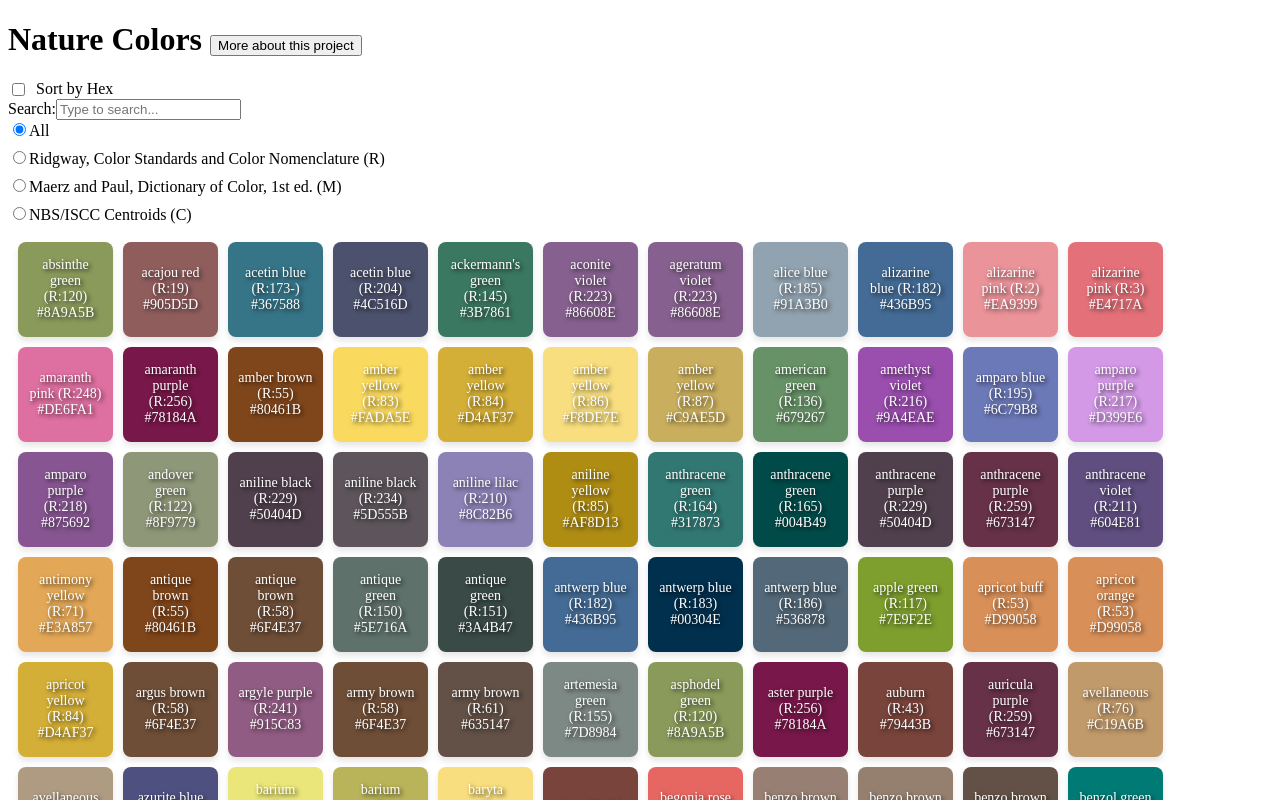
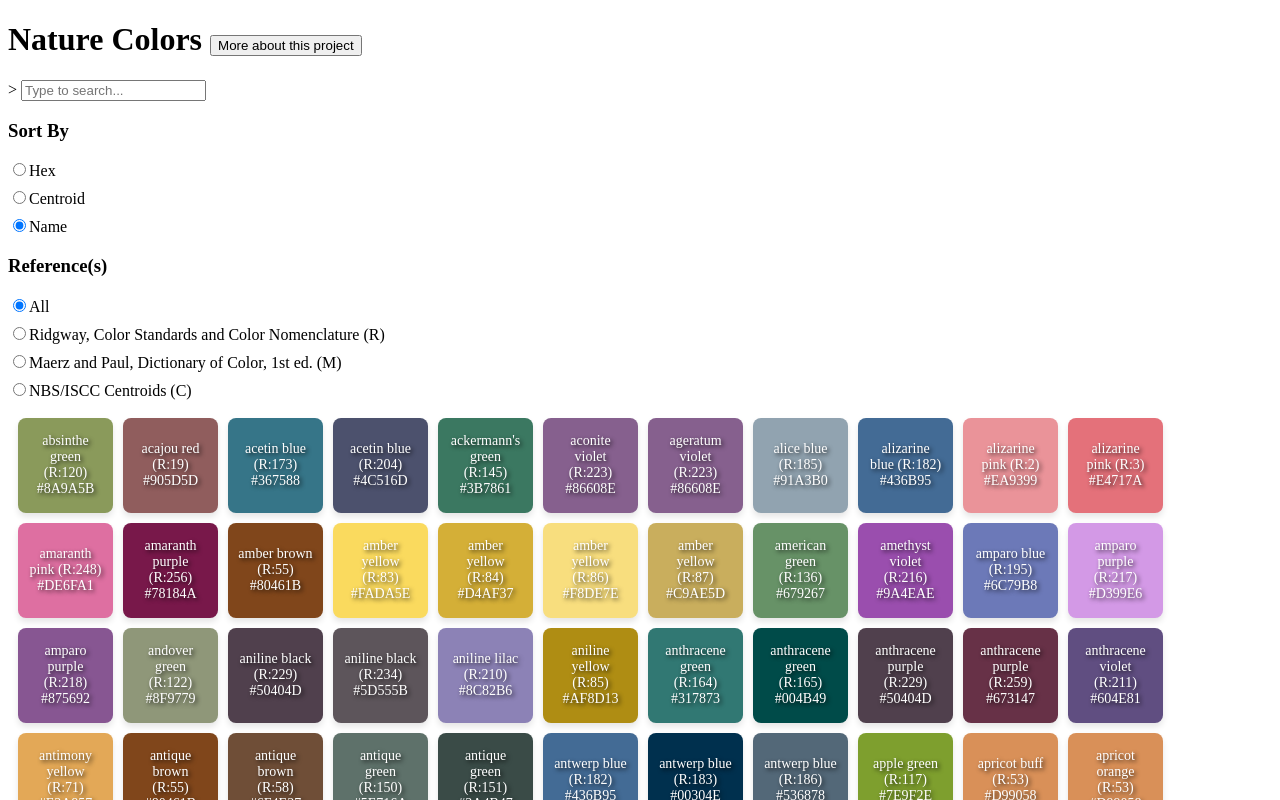
Before and after one commit to thefungiz/nature-colors, a React (Vite) app: page / in a window 1280 px wide. Shown: the top 800 px of the page. Built offline with nearby package versions, Linux system fonts and the light colour scheme.

Commit message:
update sorting functions

```diff
--- a/src/components/App.tsx
+++ b/src/components/App.tsx
@@ -1,8 +1,8 @@
 import React, { useEffect, useState } from 'react';
 import SearchBox from './SearchBox';
 import ColorBoxDisplay from './ColorDisplay';
-import { getColors, sortByHex } from '../service/color-service';
-import { Options, SimpleRow } from '../types';
+import { getColors, sortByCentroid, sortByHex } from '../service/color-service';
+import { Options, SimpleRow, SortBy } from '../types';
 import RadioBox from './RadioBox';
 
 const aboutThis = `This project is a spin off of jaffer's research into what we know about colors throughout history transposing into the digital space.
@@ -12,30 +12,39 @@ const App: React.FC = () => {
   const [query, setQuery] = useState<string>('');
   const [data, setData] = useState<SimpleRow[]>(sortByHex(getColors(Options.All)));
   const [selectedOption, setSelectedOption] = useState<Options>(Options.All);
-  const [isSortChecked, setIsSortChecked] = useState(false);
+  const [sortBy, setSortBy] = useState<SortBy>(SortBy.Name);
 
   const handleOptionChange = (value: Options) => {
     setSelectedOption(value);
   };
 
+  const handleSortByChange = (value: SortBy) => {
+    setSortBy(value);
+  };
+
+  const sortByToFunc: Record<SortBy, (rows: SimpleRow[]) => SimpleRow[]> = {
+    [SortBy.Name]: (rows) => rows,
+    [SortBy.Hex]: (rows) => sortByHex(rows),
+    [SortBy.Centroid]: (rows) => sortByCentroid(rows),
+  };
+
   useEffect(() => {
     const colors = query === '' ? getColors(selectedOption) : getColors(selectedOption, x => x.name.toLowerCase().includes(query) || x.hex.includes(query))
-    setData(isSortChecked ? sortByHex(colors) : colors);
-  }, [query, selectedOption, isSortChecked]);
+    setData(sortByToFunc[sortBy](colors));
+  }, [query, selectedOption, sortBy]);
 
   return (
     <div>
       <h1>Nature Colors <button onClick={() => alert(aboutThis)}>More about this project</button></h1>
-      <label style={{ display: 'flex', alignItems: 'center', gap: '8px' }}>
-        <input
-          type="checkbox"
-          checked={isSortChecked}
-          onChange={() => setIsSortChecked(!isSortChecked)}
-        />
-        Sort by Hex
-      </label>
       <SearchBox query={query} setQuery={(value) => setQuery(value.toString().toLowerCase())} />
       <RadioBox
+        name="Sort By"
+        options={SortBy}
+        selectedOption={sortBy}
+        onChange={handleSortByChange}
+      />
+      <RadioBox
+        name="Reference(s)"
         options={Options}
         selectedOption={selectedOption}
         onChange={handleOptionChange}
--- a/src/components/RadioBox.tsx
+++ b/src/components/RadioBox.tsx
@@ -4,15 +4,18 @@ interface RadioBoxProps<T extends string> {
   options: Record<string, T>;
   selectedOption: T;
   onChange: (value: T) => void;
+  name: string;
 }
 
 const RadioBox = <T extends string>({
   options,
   selectedOption,
   onChange,
+  name,
 }: RadioBoxProps<T>): React.ReactElement => {
   return (
     <form>
+      <h3>{name}</h3>
       {Object.values(options).map((option) => (
         <label key={option} style={{ display: 'block', marginBottom: '8px' }}>
           <input
--- a/src/components/SearchBox.tsx
+++ b/src/components/SearchBox.tsx
@@ -12,7 +12,7 @@ const SearchBox: React.FC<SearchBoxProps> = ({ query, setQuery }) => {
 
   return (
     <div>
-      <label htmlFor="search">Search:</label>
+      {'> '}
       <input
         id="search"
         type="text"
--- a/src/service/color-service.ts
+++ b/src/service/color-service.ts
@@ -15,12 +15,12 @@ const getMColors = (predicate?: (value: SimpleRow, index: number, array: SimpleR
 }
 
 const getCentroidColors = (predicate?: (value: SimpleRow, index: number, array: SimpleRow[]) => unknown): SimpleRow[] => {
-    const totalColors = (centroidColors as SimpleRow[]).map(x => ({...x, reference: 'C'}));
+    const totalColors = (centroidColors as SimpleRow[]).map(x => ({ ...x, reference: 'C' }));
     return !!predicate ? totalColors.filter(predicate) : totalColors;
 }
 
 const getAllColors = (predicate?: (value: SimpleRow, index: number, array: SimpleRow[]) => unknown): SimpleRow[] => {
-    const totalColors = [...simpleTransform(rColors, 'R'), ...simpleTransform(mColors, 'M'), ...(centroidColors as SimpleRow[]).map(x => ({...x, reference: 'C'}))]
+    const totalColors = [...simpleTransform(rColors, 'R'), ...simpleTransform(mColors, 'M'), ...(centroidColors as SimpleRow[]).map(x => ({ ...x, reference: 'C' }))]
     return !!predicate ? totalColors.filter(predicate) : totalColors;
 }
 
@@ -39,6 +39,10 @@ const simpleTransform = (rows: AggregateRow[], reference: string): SimpleRow[] =
         })
     return collection;
 }
+
+export const sortByCentroid = (rows: SimpleRow[]): SimpleRow[] => {
+    return rows.sort((a, b) => (a.centroidNumber as unknown as number) - (b.centroidNumber as unknown as number));
+  }
 
 export const sortByHex = (rows: SimpleRow[]): SimpleRow[] => {
     // Helper function to convert a hex color to an RGB array
@@ -71,12 +75,12 @@ const optionToFunctionMap: Record<Options, (predicate?: (value: SimpleRow, index
     [Options.R]: getRColors.bind(this),
     [Options.M]: getMColors.bind(this),
     [Options.Centroid]: getCentroidColors.bind(this),
-  };
+};
 
-  export const getColors = (option: Options, predicate?: (value: SimpleRow, index: number, array: SimpleRow[]) => unknown): SimpleRow[] => {
+export const getColors = (option: Options, predicate?: (value: SimpleRow, index: number, array: SimpleRow[]) => unknown): SimpleRow[] => {
     const selectedFunction = optionToFunctionMap[option];
     if (!selectedFunction) {
-      throw new Error(`Invalid option: ${option}`);
+        throw new Error(`Invalid option: ${option}`);
     }
     return selectedFunction(predicate);
-  }
+}
--- a/src/types.ts
+++ b/src/types.ts
@@ -23,3 +23,9 @@ export enum Options {
     M = "Maerz and Paul, Dictionary of Color, 1st ed. (M)",
     Centroid = "NBS/ISCC Centroids (C)",
   }
+
+export enum SortBy {
+    Hex = "Hex",
+    Centroid = "Centroid",
+    Name = "Name"
+}
```
Also changed, not shown: resources/R.json.
